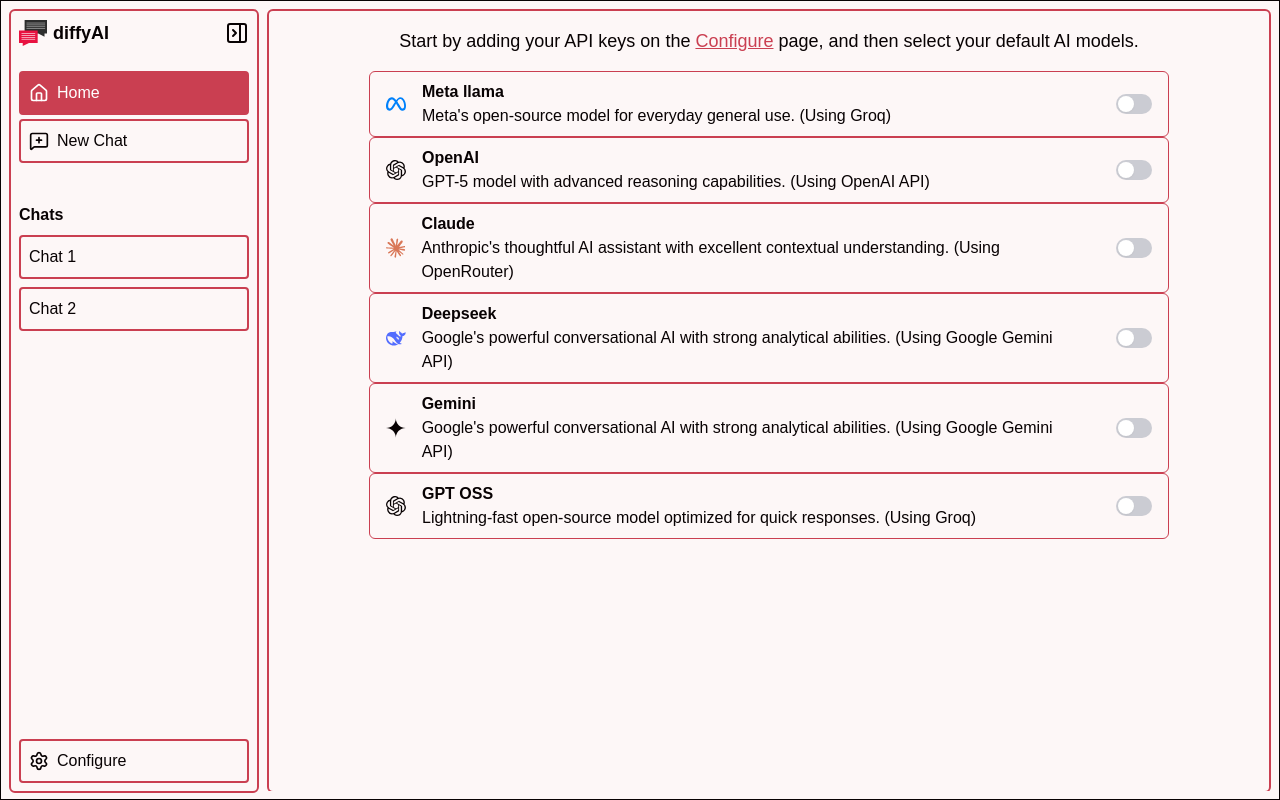
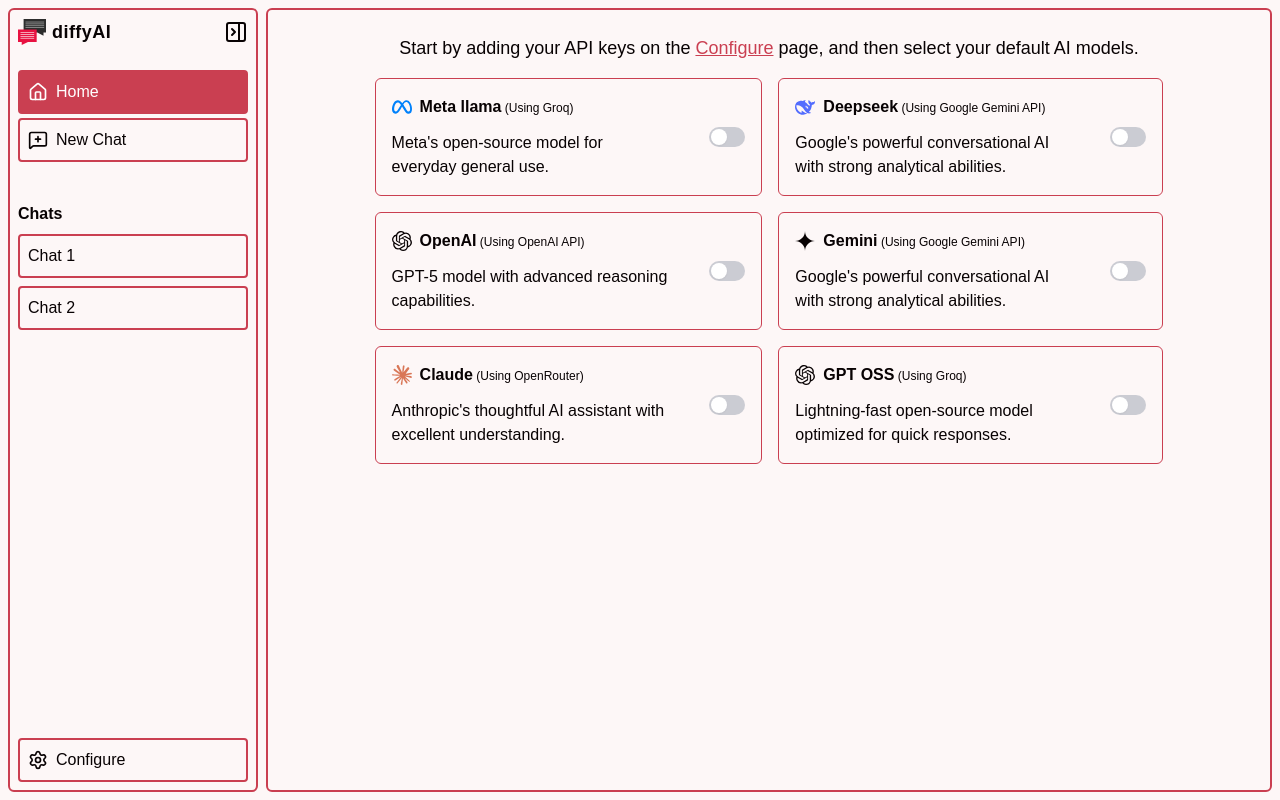
Before and after one commit to sachinbhujel/DiffyAI, a Next.js app: page / in a window 1280 px wide. Built offline with nearby package versions, Linux system fonts and the light colour scheme; a web font is replaced by a local one.

Commit message:
Update UI

```diff
--- a/src/app/components/Sidebar.jsx
+++ b/src/app/components/Sidebar.jsx
@@ -54,7 +54,7 @@
                                 />
                             </Link>
                             {!sidebarWidth && (
-                                <span className="text-lg text-text font-bold">
+                                <span className="tracking-wide text-lg text-text font-bold">
                                     diffyAI
                                 </span>
                             )}
@@ -187,28 +187,6 @@
                             }`}
                         >
                             <h3 className="text-base font-semibold">Chats</h3>
-                            <div className="h-45 overflow-auto custom-scrollbar flex flex-col gap-2">
-                                {noOfChats.map((chat, index) => (
-                                    <div key={index}>
-                                        {!sidebarWidth && (
-                                            <li className="list-none">
-                                                <a
-                                                    href={`/chat/${index + 1}`}
-                                                    className={`hover:bg-primary hover:text-white border-2 border-primary block rounded-sm ${
-                                                        pathname ===
-                                                        `/chat/${index + 1}`
-                                                            ? "bg-primary text-white"
-                                                            : ""
-                                                    } px-2 py-2 flex items-center gap-2`}
-                                                >
-                                                    {chat}
-                                                </a>
-                                            </li>
-                                        )}
-                                    </div>
-                                ))}
-                            </div>
-
                             {sidebarWidth && (
                                 <div
                                     onClick={
@@ -235,6 +213,27 @@
                                     </svg>
                                 </div>
                             )}
+                            <div className="h-45 overflow-auto all-model-scrollbar flex flex-col gap-2">
+                                {noOfChats.map((chat, index) => (
+                                    <div key={index}>
+                                        {!sidebarWidth && (
+                                            <li className="list-none">
+                                                <a
+                                                    href={`/chat/${index + 1}`}
+                                                    className={`hover:bg-primary hover:text-white border-2 border-primary block rounded-sm ${
+                                                        pathname ===
+                                                        `/chat/${index + 1}`
+                                                            ? "bg-primary text-white"
+                                                            : ""
+                                                    } px-2 py-2 flex items-center gap-2`}
+                                                >
+                                                    {chat}
+                                                </a>
+                                            </li>
+                                        )}
+                                    </div>
+                                ))}
+                            </div>
                         </div>
                     </div>
                 </div>
--- a/src/app/layout.js
+++ b/src/app/layout.js
@@ -43,9 +43,9 @@
             <body
                 className={`${geistSans.variable} ${geistMono.variable} antialiased`}
             >
-                <div className="flex p-2 sm:gap-2 gap-0 h-[100dvh] overflow-hidden border">
+                <div className="flex p-2 sm:gap-2 gap-0 h-screen overflow-hidden">
                     <SidebarWrapper />
-                    <div className="flex flex-1 h-full w-full overflow-auto">{children}</div>
+                    <div className="flex flex-1 h-full w-full overflow-auto custom-scrollbar">{children}</div>
                 </div>
             </body>
         </html>
--- a/src/app/page.js
+++ b/src/app/page.js
@@ -119,8 +119,8 @@
     }, []);
 
     return (
-        <div className="reltive border-2 border-primary rounded-md min-h-[calc(100vh-16px)] w-full flex flex-col overflow-auto custom-scrollbar">
-            <div className="py-8 sm:py-4">
+        <div className="reltive border-2 border-primary rounded-md h-[calc(100vh-16px)] w-full flex flex-col items-center overflow-auto p-2 custom-scrollbar">
+            <div className="py-8 sm:py-4 flex mx-auto">
                 <p className="text-center text-lg">
                     Start by adding your API keys on the{" "}
                     <Link className="underline text-primary" href="/configure">
@@ -129,15 +129,19 @@
                     page, and then select your default AI models.
                 </p>
             </div>
-            <div className="h-max sm:w-[80%] w-[100%] mx-auto flex flex-col">
-                <div className="border border-primary rounded-md flex justify-between items-center gap-10 px-4 p-2">
-                    <div className="flex items-center gap-4">
+            <div className="h-max sm:w-[80%] w-[100%] grid grid-flow-col grid-rows-3 gap-4">
+                <div className="border border-primary rounded-md flex justify-between items-center gap-10 px-4 py-4">
+                    <div className="flex flex-col gap-3">
+                        <div className="flex items-center gap-2">
                             {modelIcons.llama}
+                            <h3 className="font-bold">Meta llama
+                                <span className="text-xs font-medium"> (Using Groq)</span>
+                            </h3>
+                        </div>
                         <div>
-                            <h3 className="font-semibold">Meta llama</h3>
                             <p>
                                 Meta&apos;s open-source model for everyday
-                                general use. (Using Groq){" "}
+                                general use.{" "}
                             </p>
                         </div>
                     </div>
@@ -171,14 +175,18 @@
                     </div>
                 </div>
 
-                <div className="border border-primary rounded-md flex justify-between items-center gap-10 px-4 p-2">
-                    <div className="flex items-center gap-4">
+                <div className="border border-primary rounded-md flex justify-between items-center gap-10 px-4 py-4">
+                    <div className="flex flex-col gap-3">
+                        <div className="flex items-center gap-2">
                             {modelIcons.openai}
+                            <h3 className="font-bold">OpenAI
+                                <span className="text-xs font-medium"> (Using OpenAI API)</span>
+                            </h3>
+                        </div>
                         <div>
-                            <h3 className="font-semibold">OpenAI</h3>
                             <p>
                                 GPT-5 model with advanced reasoning
-                                capabilities. (Using OpenAI API){" "}
+                                capabilities.{" "}
                             </p>
                         </div>
                     </div>
@@ -212,15 +220,20 @@
                     </div>
                 </div>
 
-                <div className="border border-primary rounded-md flex justify-between items-center gap-10 px-4 p-2">
-                    <div className="flex items-center gap-4">
+                <div className="border border-primary rounded-md flex justify-between items-center gap-10 px-4 py-4">
+                    <div className="flex flex-col gap-3">
+                        <div className="flex items-center gap-2">
                             {modelIcons.claude}
+
+                            <h3 className="font-bold">Claude
+                                <span className="text-xs font-medium"> (Using
+                                    OpenRouter)</span>
+                            </h3>
+                        </div>
                         <div>
-                            <h3 className="font-semibold">Claude</h3>
                             <p>
                                 Anthropic&apos;s thoughtful AI assistant with
-                                excellent contextual understanding. (Using
-                                OpenRouter){" "}
+                                excellent understanding.{" "}
                             </p>
                         </div>
                     </div>
@@ -255,14 +268,18 @@
                 </div>
 
                 <div className="border border-primary rounded-md flex justify-between items-center gap-10 px-4 p-2">
-                    <div className="flex items-center gap-4">
+                    <div className="flex flex-col gap-3">
+                        <div className="flex items-center gap-2">
                             {modelIcons.deepseek}
+                            <h3 className="font-bold">Deepseek
+                                <span className="text-xs font-medium"> (Using Google
+                                    Gemini API)</span>
+                            </h3>
+                        </div>
                         <div>
-                            <h3 className="font-semibold">Deepseek</h3>
                             <p>
                                 Google&apos;s powerful conversational AI with
-                                strong analytical abilities. (Using Google
-                                Gemini API){" "}
+                                strong analytical abilities.{" "}
                             </p>
                         </div>
                     </div>
@@ -297,14 +314,18 @@
                 </div>
 
                 <div className="border border-primary rounded-md flex justify-between items-center gap-10 px-4 p-2">
-                    <div className="flex items-center gap-4">
+                    <div className="flex flex-col gap-3">
+                        <div className="flex items-center gap-2">
                             {modelIcons.gemini}
+                            <h3 className="font-bold">Gemini
+                                <span className="text-xs font-medium"> (Using Google
+                                    Gemini API)</span>
+                            </h3>
+                        </div>
                         <div>
-                            <h3 className="font-semibold">Gemini</h3>
                             <p>
                                 Google&apos;s powerful conversational AI with
-                                strong analytical abilities. (Using Google
-                                Gemini API){" "}
+                                strong analytical abilities.{" "}
                             </p>
                         </div>
                     </div>
@@ -339,13 +360,17 @@
                 </div>
 
                 <div className="border border-primary rounded-md flex justify-between items-center gap-10 px-4 p-2">
-                    <div className="flex items-center gap-4">
+                    <div className="flex flex-col gap-3">
+                        <div className="flex items-center gap-2">
                             {modelIcons.openai}
+                            <h3 className="font-bold">GPT OSS
+                                <span className="text-xs font-medium"> (Using Groq)</span>
+                            </h3>
+                        </div>
                         <div>
-                            <h3 className="font-semibold">GPT OSS</h3>
                             <p>
                                 Lightning-fast open-source model optimized for
-                                quick responses. (Using Groq){" "}
+                                quick responses.{" "}
                             </p>
                         </div>
                     </div>
```
Lines whose indentation alone changed are shown as unchanged.
